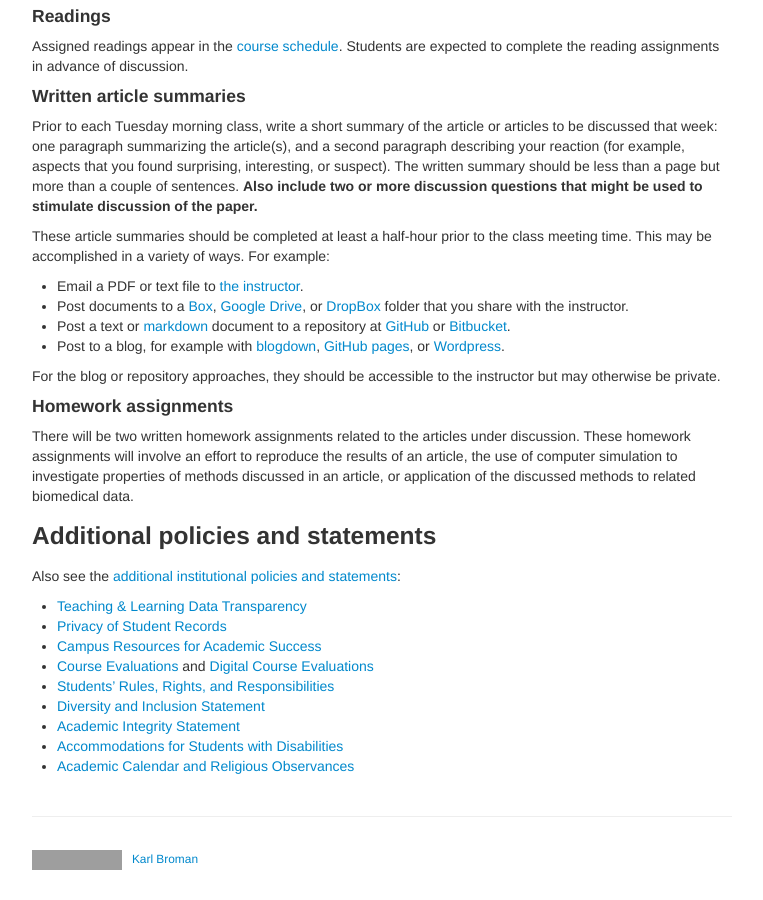
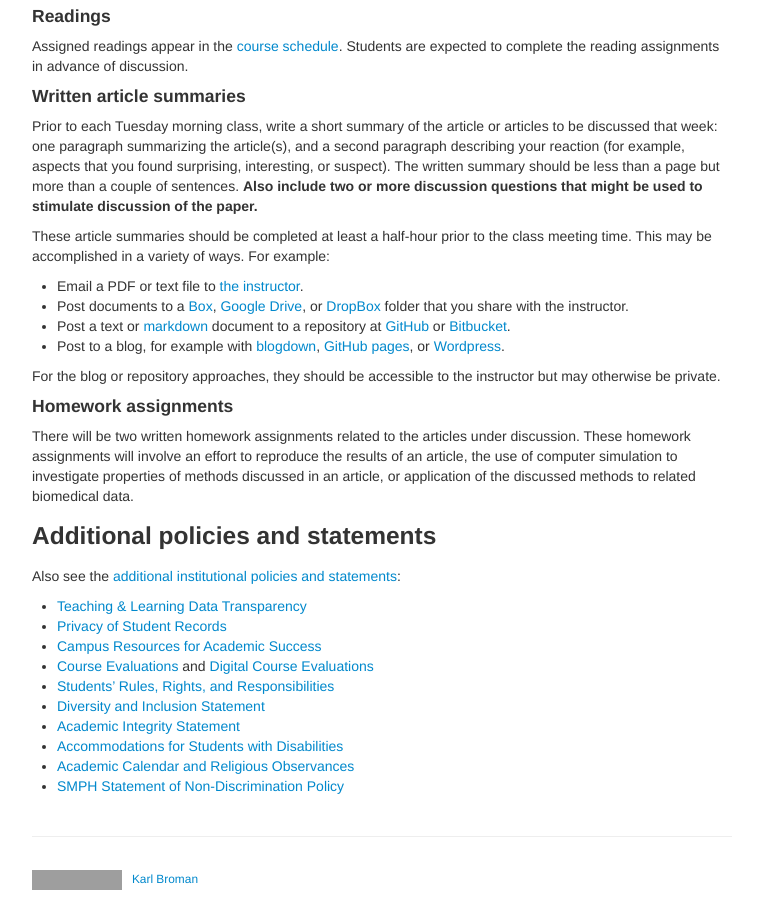
Before and after one commit to kbroman/BMI882_spring2023, a Jekyll site: the page built from syllabus.md, in a window 1280 px wide and 900 px high, scrolled down 1716 px. Shown: the whole window, without its empty margins (258-1021 px from the left). Built offline with Jekyll 4.4.1, drawn with Linux system fonts in a browser that asks for light colours; grey boxes are pictures that could not be loaded.

Commit message:
Syllabus: link to non-discrimination policy

```diff
--- a/syllabus.md
+++ b/syllabus.md
@@ -169,3 +169,4 @@ statements](https://guide.wisc.edu/courses/#syllabustext):
 - [Academic Integrity Statement](https://guide.wisc.edu/courses/#SyllabusAcademicIntegrity)
 - [Accommodations for Students with Disabilities](https://guide.wisc.edu/courses/#SyllabusAccommodations)
 - [Academic Calendar and Religious Observances](https://guide.wisc.edu/courses/#SyllabusCalendarReligiousObservances)
+- [SMPH Statement of Non-Discrimination Policy](https://www.med.wisc.edu/about-us/statement-of-non-discrimination/)
```
